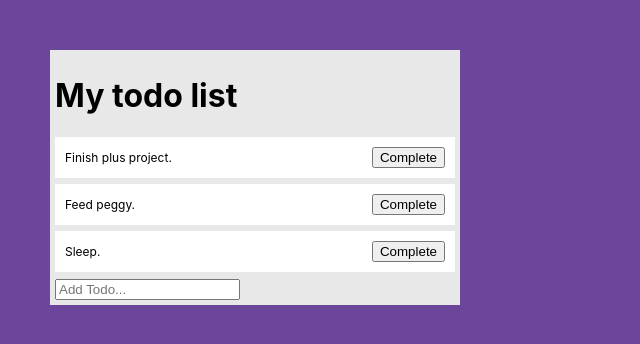
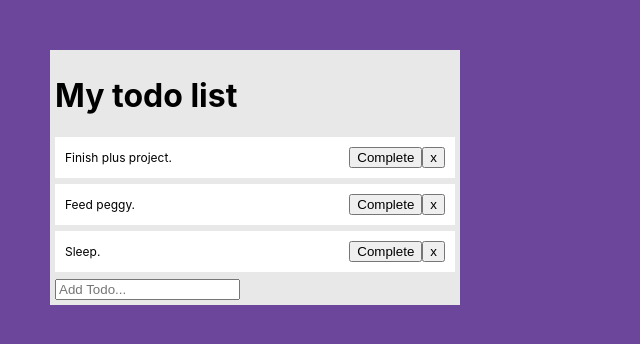
Before and after one commit to nicoletteheath/to-do-list, a React (Create React App) app: page / in a window 1280 px wide. Shown: the top 344 px of the page, without its empty margins (0-640 px from the left). Built offline with nearby package versions, Linux system fonts and the light colour scheme.

Commit message:
updated complete button

```diff
--- a/src/App.js
+++ b/src/App.js
@@ -21,9 +21,15 @@ function App() {
 
     const completeTodo = (index) => {
         const newTodos = [...todos];
-        newTodos[index].isCompleted = true;
+        newTodos[index].isCompleted = !newTodos[index].isCompleted;
         setTodos(newTodos);
     }
+
+    const removeTodo = (index) => {
+        const newTodos = [...todos];
+        newTodos.splice(index, 1);
+        setTodos(newTodos);
+    };
 
     // template
     return (
@@ -36,6 +42,7 @@ function App() {
                 key={index}
                 index={index}
                 completeTodo={completeTodo}
+                removeTodo={removeTodo}
                 />
             ))}
             <TodoForm addTodo={addTodo} />
--- a/src/components/TodoItem/TodoItem.jsx
+++ b/src/components/TodoItem/TodoItem.jsx
@@ -3,12 +3,13 @@ import "./TodoItem.css";
 
 
 function TodoItem(props) {
-    const { todo, index, completeTodo } = props;
+    const { todo, index, completeTodo, removeTodo } = props;
     return (
         <div className={`todo ${todo.isCompleted ? "complete" : ""}`}>
         {todo.text}
     <div>
         <button onClick={() => completeTodo(index)}>Complete</button>
+        <button onClick={() => removeTodo(index)}>x</button>
     </div>
     </div>
     );
```
